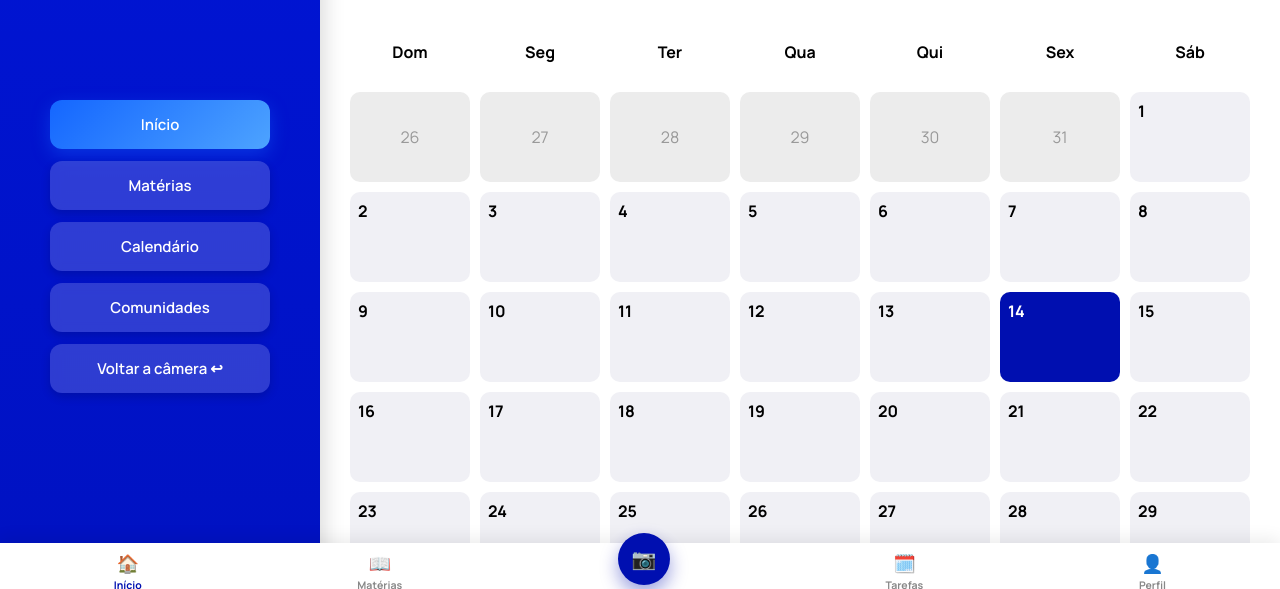
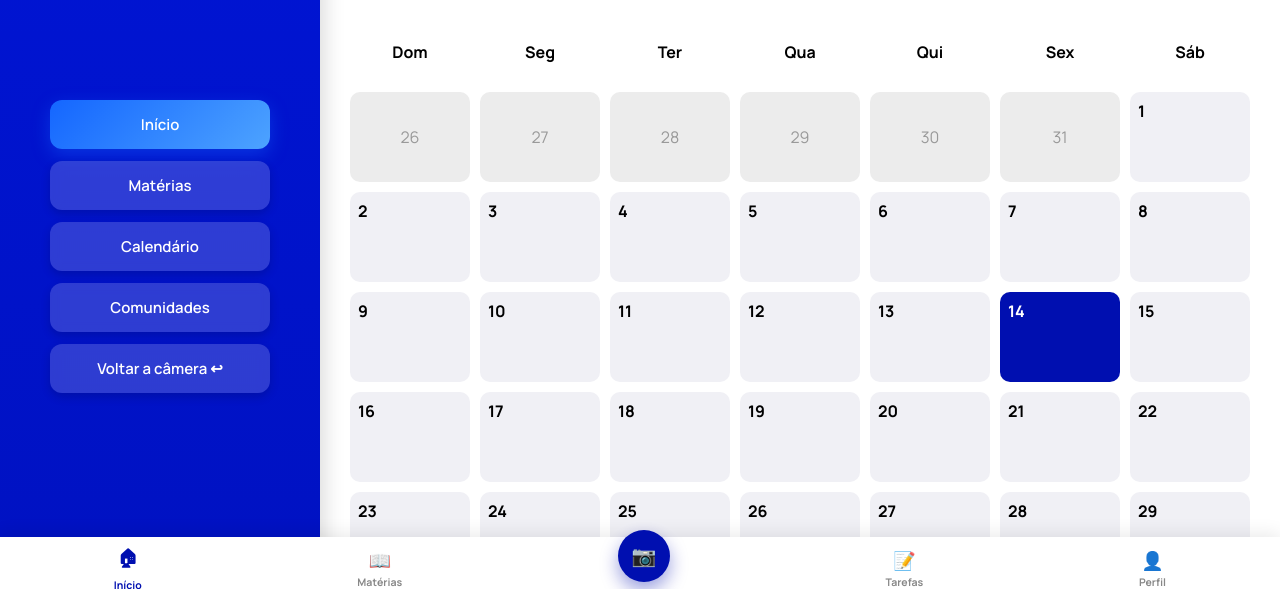
Before and after one commit to SheCodes-Challenge-FIAP-2026/JoviClass, a plain HTML site: page src/pages/calendario.html in a window 1280 px wide. Shown: the part 198-787 px from the top of the page. Drawn offline with Linux system fonts and the light colour scheme.

Commit message:
style: Finalizando a estilização no nav inferior

```diff
--- a/src/pages/calendario.html
+++ b/src/pages/calendario.html
@@ -195,7 +195,7 @@
       <!-- NAV INFERIOR (mobile) -->
   <nav class="nav-mobile">
     <a href="../../index.html" class="ativo">
-      <span class="nav-icone">🏠</span>
+      <span class="nav-icone">🏠︎</span>
       <span>Início</span>
     </a>
     <a href="../pages/materias.html">
@@ -206,7 +206,7 @@
       <span class="nav-icone-camera">📷</span>
     </a>
     <a href="../pages/calendario.html">
-      <span class="nav-icone">🗓️</span>
+      <span class="nav-icone">📝</span>
       <span>Tarefas</span>
     </a>
     <a href="../pages/perfil.html">
```
Also changed, not shown: index.html (+2 -2 lines), src/pages/comunidade.html (+2 -2 lines), src/pages/materias.html (+2 -2 lines), src/pages/paginaMateria.html (+2 -2 lines), src/pages/perfil.html (+2 -2 lines).
